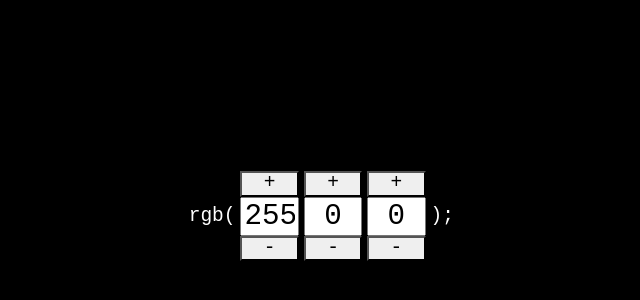
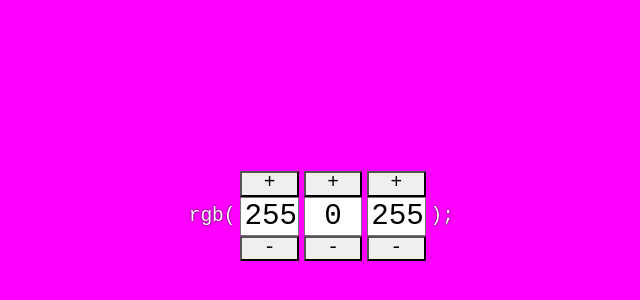
Before and after one commit to wddm-w20/color-palette-builder, a React app: page / in a window 1280 px wide. Shown: the part 184-484 px from the top of the page, without its empty margins (307-947 px from the left). Built offline with nearby package versions, Linux system fonts and the light colour scheme.

Commit message:
Completed swatch

```diff
--- a/src/js/components/Channel.js
+++ b/src/js/components/Channel.js
@@ -1,4 +1,4 @@
-import React, { useState } from "react"
+import React from "react"
 import styled, { css } from 'styled-components'
 
 const ChannelDiv = styled.div`
@@ -21,12 +21,13 @@ const UpDownButton = styled.button`
   line-height: 1;
 `
 
-const Channel = ({value}) => {
+const Channel = ({value, onChannelUpdate}) => {
   console.log("Channel")
 
   // state variable: combines a global variable, with a setter function
-  let [channelValue, setChannelValue] = useState(value)
+  //let [channelValue, setChannelValue] = useState(value)
   // When a state variable changes, the component rerenders
+  const channelValue = value
 
 
   const updateChannel = (v) => {
@@ -36,9 +37,12 @@ const Channel = ({value}) => {
       v = 0
     } else if (v > 255) {
       v = 255
+    } else if (!v) {
+      v = 0
     }
 
-    setChannelValue(v)
+    // setChannelValue(v)
+    onChannelUpdate(v)
   }
 
   return (
--- a/src/js/components/Swatch.js
+++ b/src/js/components/Swatch.js
@@ -1,4 +1,4 @@
-import React from "react"
+import React, {useState} from "react"
 import styled from 'styled-components'
 import Channel from 'components/Channel'
 
@@ -23,12 +23,21 @@ const RgbEnd = styled.div`
 `
 
 const Swatch = () => {
+
+  const [r, setR] = useState(255)
+  const [g, setG] = useState(0)
+  const [b, setB] = useState(255)
+
+  const styleBg = {
+    backgroundColor: `rgb(${r},${g},${b})`
+  }
+
   return (
-    <SwatchLi>
+    <SwatchLi style={styleBg}>
       <RgbStart>rgb(</RgbStart>
-      <Channel value={255} />
-      <Channel value={0} />
-      <Channel value={0} />
+      <Channel value={r} onChannelUpdate={setR} />
+      <Channel value={g} onChannelUpdate={setG} />
+      <Channel value={b} onChannelUpdate={setB} />
       <RgbEnd>);</RgbEnd>
     </SwatchLi>
   )
```
